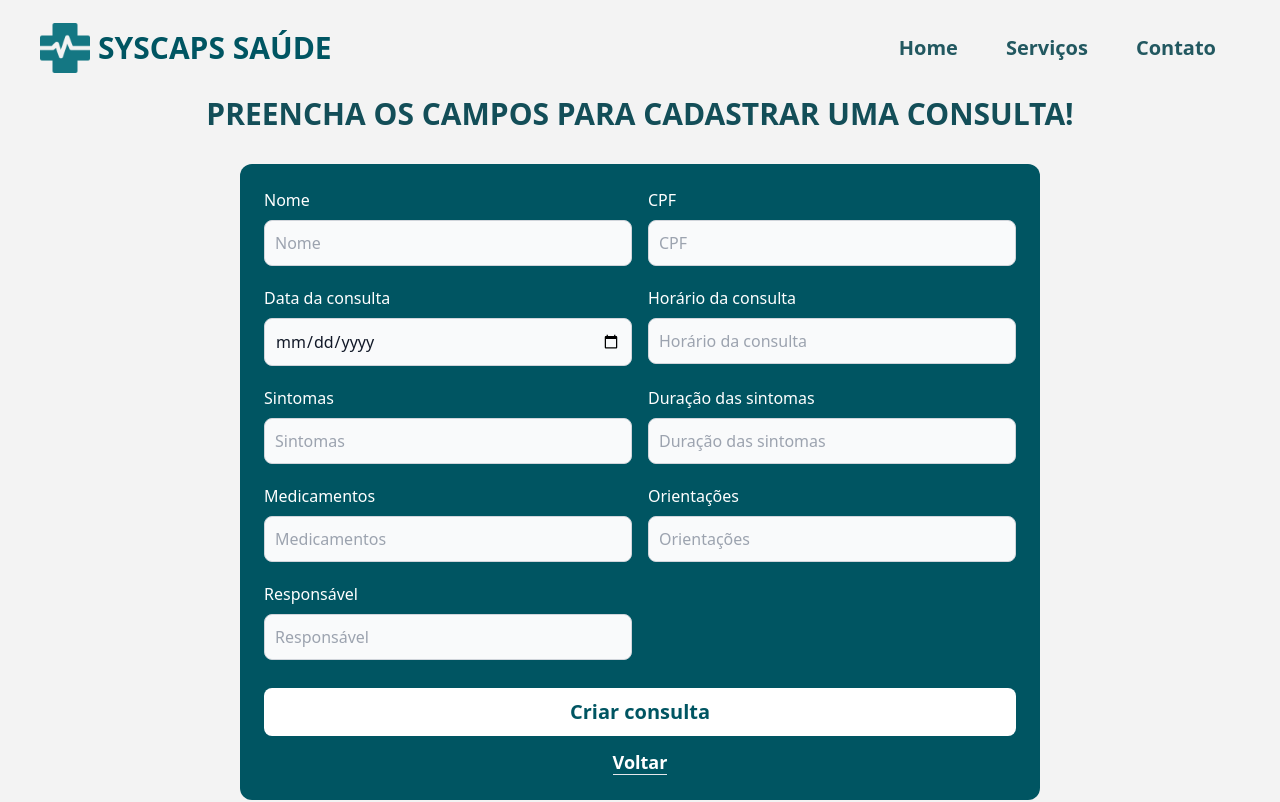
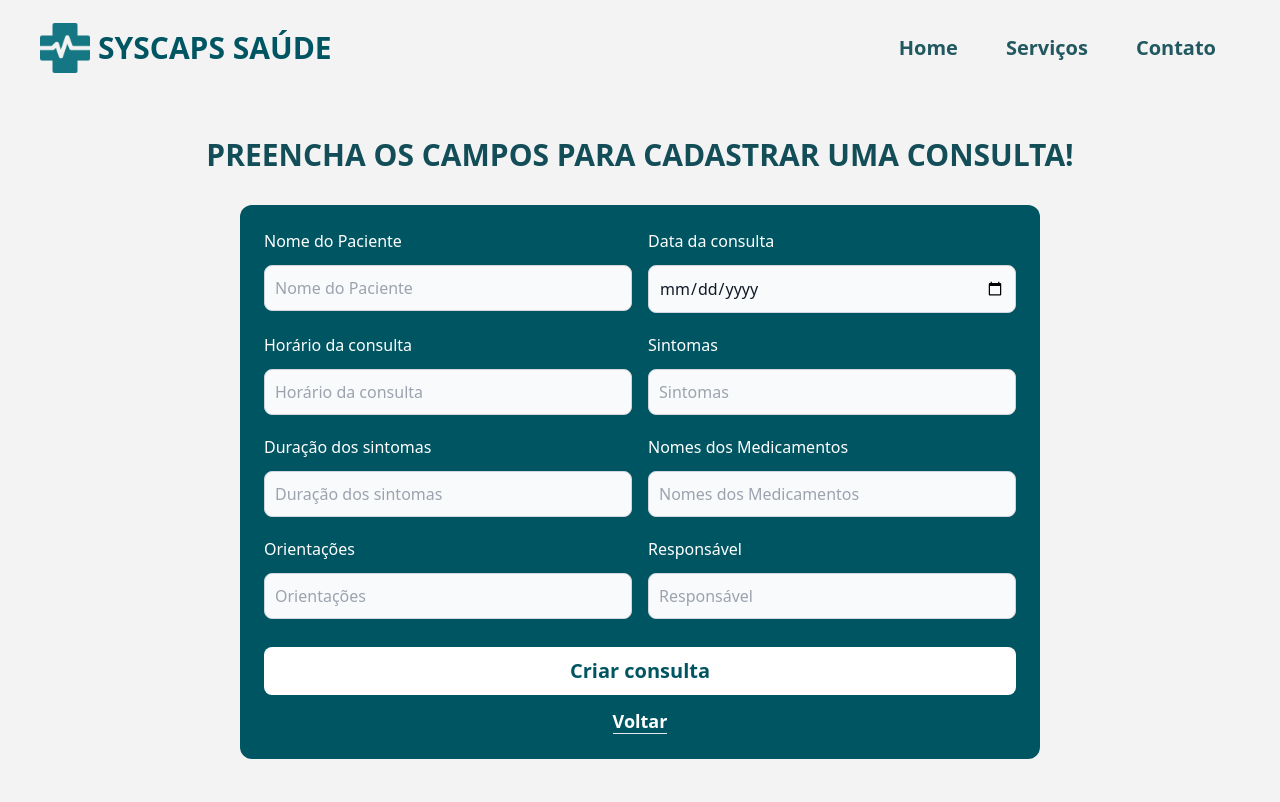
Before and after one commit to VitorDanielA/capssaude, a Next.js app: page /consulta/FormCadastroConsulta in a window 1280 px wide. Shown: the top 802 px of the page. Built offline with nearby package versions, Linux system fonts and the light colour scheme.

Commit message:
Fix: CadastrarConsulta

```diff
--- a/src/components/CadastrarConsulta.tsx
+++ b/src/components/CadastrarConsulta.tsx
@@ -3,127 +3,155 @@ import InputFieldProps from "@/components/InputFieldProps";
 import Link from "next/link";
 
 export default function CadastrarConsulta() {
-
     const [form, setForm] = useState({
-        nome: '',
-        cpf: '',
-        dataConsulta: '',
-        horarioConsulta: '',
+        pacienteNome: '',
+        data: '',
+        horario: '',
         sintomas: '',
-        duracaoSintomas: '',
-        medicamentos: '',
-        orientacoes: '',
-        responsavel: '',
+        duracao: '',
+        //medicamentoNomes: [],
+        orientacao: '',
+        AcompanhanteLegal: '',
     });
 
     const [showSuccessPopup, setShowSuccessPopup] = useState(false);
 
     const handleChangeForm = (event) => {
-        setForm({
-            ...form,
-            [event.target.name]: event.target.value,
-        });
+        const { name, value } = event.target;
+        if (name === 'medicamentoNomes') {
+            setForm({
+                ...form,
+                //medicamentoNomes: value.split(',').map(nome => nome.trim()),
+            });
+        } else {
+            setForm({
+                ...form,
+                [name]: value,
+            });
+        }
     };
+
+    /*const fetchPacienteIdByName = async (nome) => {
+        const response = await fetch('http://localhost:8080/caps/paciente?nome=${encodeURIComponent(nome)}');
+        if (response.ok) {
+            const data = await response.json();
+            return data.id;
+        } else {
+            throw new Error('Paciente não encontrado');
+        }
+    };*/
+
+    /*const fetchMedicamentoIdsByNames = async (nomes) => {
+        const response = await fetch('http://localhost:8080/caps/medicamento?nomes=${encodeURIComponent(nomes.join(','))}');
+        if (response.ok) {
+            const data = await response.json();
+            return data.map(med => med.id);
+        } else {
+            throw new Error('Medicamentos não encontrados');
+        }
+    };*/
 
     const handleForm = async (event) => {
         event.preventDefault();
-        console.log(form)
+        console.log(form);
 
         try {
+            //const pacienteId = await fetchPacienteIdByName(form.pacienteNome);
+
+            //const medicamentoIds = await fetchMedicamentoIdsByNames(form.medicamentoNomes);
+
             const response = await fetch('http://localhost:8080/caps/consulta', {
                 method: 'POST',
                 headers: {
                     'Content-Type': 'application/json',
                 },
-                body: JSON.stringify(form),
+                body: JSON.stringify({
+                    paciente: form.pacienteNome,
+                    data: form.data,
+                    horario: form.horario,
+                    sintomas: form.sintomas,
+                    duracao: form.duracao,
+                    //medicamento: medicamentoIds.map(id => ({ id })),
+                    orientacao: form.orientacao,
+                    AcompanhanteLegal: form.AcompanhanteLegal,
+                }),
             });
 
             const json = await response.json();
             console.log(response.status);
             console.log(json);
 
-
             if (response.ok) {
                 setShowSuccessPopup(true);
-
-
             } else {
-                alert(json.message || 'Erro ao criar Paciente');
+                alert(json.message || 'Erro ao criar consulta');
             }
         } catch (error) {
             console.error(error);
-            alert('Erro ao criar Paciente');
+            alert('Erro ao criar consulta');
         }
     };
 
     const inputs = [
         {
             type: 'text',
-            name: 'nome',
-            className: 'bg-gray-50 border border-gray-300 text-gray-900 rounded-lg block w-full p-2.5 focus: outline-none mt-2 mb-1',
-            placeholder: 'Nome',
-            required: true,
-        },
-        {
-            type: 'text',
-            name: 'cpf',
-            className: 'bg-gray-50 border border-gray-300 text-gray-900 rounded-lg block w-full p-2.5 focus: outline-none mt-2 mb-1',
-            placeholder: 'CPF',
+            name: 'pacienteNome',
+            className: 'bg-gray-50 border border-gray-300 text-gray-900 rounded-lg block w-full p-2.5 focus:outline-none mt-2 mb-1',
+            placeholder: 'Nome do Paciente',
             required: true,
         },
         {
             type: 'date',
-            name: 'dataConsulta',
-            className: 'bg-gray-50 border border-gray-300 text-gray-900 rounded-lg block w-full p-2.5 focus: outline-none mt-2 mb-1',
+            name: 'data',
+            className: 'bg-gray-50 border border-gray-300 text-gray-900 rounded-lg block w-full p-2.5 focus:outline-none mt-2 mb-1',
             placeholder: 'Data da consulta',
             required: true,
         },
         {
             type: 'text',
-            name: 'horarioConsulta',
-            className: 'bg-gray-50 border border-gray-300 text-gray-900 rounded-lg block w-full p-2.5 focus: outline-none mt-2 mb-1',
+            name: 'horario',
+            className: 'bg-gray-50 border border-gray-300 text-gray-900 rounded-lg block w-full p-2.5 focus:outline-none mt-2 mb-1',
             placeholder: 'Horário da consulta',
             required: true,
         },
         {
             type: 'text',
             name: 'sintomas',
-            className: 'bg-gray-50 border border-gray-300 text-gray-900 rounded-lg block w-full p-2.5 focus: outline-none mt-2 mb-1',
+            className: 'bg-gray-50 border border-gray-300 text-gray-900 rounded-lg block w-full p-2.5 focus:outline-none mt-2 mb-1',
             placeholder: 'Sintomas',
             required: true,
         },
         {
             type: 'text',
-            name: 'duracaoSintomas',
-            className: 'bg-gray-50 border border-gray-300 text-gray-900 rounded-lg block w-full p-2.5 focus: outline-none mt-2 mb-1',
-            placeholder: 'Duração das sintomas',
+            name: 'duracao',
+            className: 'bg-gray-50 border border-gray-300 text-gray-900 rounded-lg block w-full p-2.5 focus:outline-none mt-2 mb-1',
+            placeholder: 'Duração dos sintomas',
             required: true,
         },
         {
             type: 'text',
-            name: 'medicamentos',
-            className: 'bg-gray-50 border border-gray-300 text-gray-900 rounded-lg block w-full p-2.5 focus: outline-none mt-2 mb-1',
-            placeholder: 'Medicamentos',
+            name: 'medicamentoNomes',
+            className: 'bg-gray-50 border border-gray-300 text-gray-900 rounded-lg block w-full p-2.5 focus:outline-none mt-2 mb-1',
+            placeholder: 'Nomes dos Medicamentos',
             required: true,
         },
         {
             type: 'text',
-            name: 'orientacoes',
-            className: 'bg-gray-50 border border-gray-300 text-gray-900 rounded-lg block w-full p-2.5 focus: outline-none mt-2 mb-1',
+            name: 'orientacao',
+            className: 'bg-gray-50 border border-gray-300 text-gray-900 rounded-lg block w-full p-2.5 focus:outline-none mt-2 mb-1',
             placeholder: 'Orientações',
             required: true,
         },
         {
             type: 'text',
-            name: 'responsavel',
-            className: 'bg-gray-50 border border-gray-300 text-gray-900 rounded-lg block w-full p-2.5 focus: outline-none mt-2 mb-5',
+            name: 'AcompanhanteLegal',
+            className: 'bg-gray-50 border border-gray-300 text-gray-900 rounded-lg block w-full p-2.5 focus:outline-none mt-2 mb-5',
             placeholder: 'Responsável',
             required: true,
         },
     ];
 
     return (
-
         <div className="flex flex-col items-center justify-center min-h-[100vh]">
             <h1 className="font-extrabold my-8 text-[#134e58] text-3xl uppercase text-center mt-24">
                 Preencha os campos para cadastrar uma consulta!
@@ -131,12 +159,12 @@ export default function CadastrarConsulta() {
             <div className="max-w-[800px] w-full bg-[#005562] p-6 text-white rounded-xl">
                 <form onSubmit={handleForm} className="flex flex-col">
                     <div className="grid grid-cols-2 gap-4">
-
-
-                        {inputs.map((input) => (
-                            <label className="">{input.placeholder}
+                        {inputs.map((input, index) => (
+                            <div key={input.name + index} className="flex flex-col">
+                                <label htmlFor={input.name} className="mb-1">
+                                    {input.placeholder}
+                                </label>
                                 <InputFieldProps
-                                    key={input.name}
                                     type={input.type}
                                     name={input.name}
                                     className={input.className}
@@ -145,18 +173,15 @@ export default function CadastrarConsulta() {
                                     value={form[input.name]}
                                     onChange={handleChangeForm}
                                 />
-                            </label>
-
+                            </div>
                         ))}
                     </div>
-
-                    <button className="bg-white p-2.5 mt-2 rounded-lg text-[#005562] hover:bg-[#e5f1f3] text-xl font-semibold">
+                    <button type="submit" className="bg-white p-2.5 mt-2 rounded-lg text-[#005562] hover:bg-[#e5f1f3] text-xl font-semibold">
                         Criar consulta
                     </button>
                     <p className="mt-3 text-center text-lg">
-
-                        <span className="text-white border-b  cursor-pointer hover:text-gray-400 font-semibold">
-                            <Link href={"TabelaConsulta"}>Voltar</Link>
+                        <span className="text-white border-b cursor-pointer hover:text-gray-400 font-semibold">
+                            <Link href="TabelaConsulta">Voltar</Link>
                         </span>
                     </p>
                 </form>
@@ -169,7 +194,5 @@ export default function CadastrarConsulta() {
                 )}
             </div>
         </div>
-
-
     );
 }
--- a/src/pages/consulta/TabelaConsulta.tsx
+++ b/src/pages/consulta/TabelaConsulta.tsx
@@ -12,6 +12,7 @@ import Sidebar from '@/components/Sidebar';
 
 interface consultaProps{
     id: number;
+    paciente: string;
     acompanhanteLegal: string;
     data: Date;
     horario: string;
@@ -67,7 +68,7 @@ export default function TabelaConsulta() {
         consulta.acompanhanteLegal.toLowerCase().includes(searchQuery.toLowerCase())
     );
 
-    const trs = ["Acompanhante legal", "Data da Consuta", "Horário da Consulta", "Sintomas", "Duração dos Sintomas", "Medicamentos", "Orientações", "Editar", "Excluir"];
+    const trs = ["Paciente", "Acompanhante legal", "Data da Consuta", "Horário da Consulta", "Sintomas", "Duração dos Sintomas", "Medicamentos", "Orientações", "Editar", "Excluir"];
 
     return (
         <main className="flex flex-col">
@@ -109,6 +110,9 @@ export default function TabelaConsulta() {
                         <tbody className='bg-[#e0f9fb]'>
                             {filteredConsultas.map((consulta, index) => (
                                 <tr key={index} className="text-center font-medium text-[#144d54]">
+                                    <td className="px-6 py-4">
+                                        {consulta.paciente}
+                                    </td>
                                     <th scope="row" className="px-6 py-4 whitespace-nowrap">
                                         {consulta.acompanhanteLegal}
                                     </th>
```
